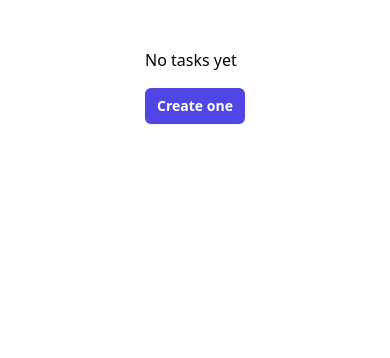
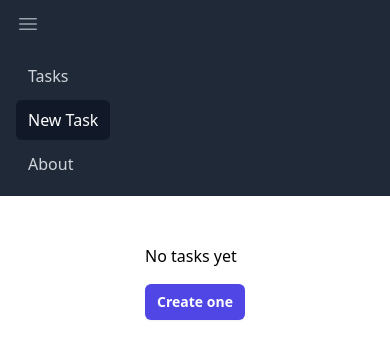
Before and after one commit to oluciams/tasks-list, a Next.js app: page / in a window 390 px wide. Shown: the top 358 px of the page. Built offline with nearby package versions, Linux system fonts and the light colour scheme; no server answers; the database is empty.

Commit message:
add Navbar and Layout component

```diff
--- /dev/null
+++ b/src/components/Layout.tsx
@@ -0,0 +1,10 @@
+import Navbar from "./Navbar";
+
+export default function Layout({ children }: { children: JSX.Element | JSX.Element[] }) {
+  return (
+    <>
+      <Navbar />
+      <main>{children}</main>
+    </>
+  );
+}
--- /dev/null
+++ b/src/components/Navbar.tsx
@@ -0,0 +1,88 @@
+import Link from "next/link";
+import { useRouter } from "next/router";
+
+export default function Navbar() {
+
+  const router = useRouter()
+
+  return (
+    <nav className="bg-gray-800">
+      <div className="mx-auto max-w-7xl px-2 sm:px-6 lg:px-8">
+        <div className="relative flex h-12 items-center justify-between">
+          <div className="absolute inset-y-0 left-0 flex items-center sm:hidden">
+             <button
+              type="button"
+              className="inline-flex items-center justify-center rounded-md p-2 text-gray-400 hover:bg-gray-700 hover:text-white focus:outline-none focus:ring-2 focus:ring-inset focus:ring-white"
+              aria-controls="mobile-menu"
+              aria-expanded="false">
+              <svg
+                className="block h-6 w-6"
+                fill="none"
+                viewBox="0 0 24 24"
+                stroke-width="1.5"
+                stroke="currentColor"
+                aria-hidden="true"
+              >
+                <path
+                  stroke-linecap="round"
+                  stroke-linejoin="round"
+                  d="M3.75 6.75h16.5M3.75 12h16.5m-16.5 5.25h16.5"
+                />
+              </svg>
+            </button>
+          </div>
+
+          <div className="flex flex-1 items-center justify-center sm:items-stretch sm:justify-start">
+            <div className="hidden sm:ml-6 sm:block">
+              <div className="flex space-x-4">
+                <Link
+                  href={"/"}
+                  className="text-gray-300 hover:bg-gray-700 hover:text-white rounded-md px-3 py-2 text-sm font-medium"
+                >
+                  Tasks
+                </Link>
+                <button
+                  onClick={() => router.push("/tasks/newTask")}
+                  className="bg-gray-900 text-white rounded-md px-3 py-2 text-sm font-medium"
+                  aria-current="page"
+                >
+                  New Task
+                </button>
+                <Link
+                  href="/about"
+                  className="text-gray-300 hover:bg-gray-700 hover:text-white rounded-md px-3 py-2 text-sm font-medium"
+                >
+                  About
+                </Link>
+              </div>
+            </div>
+          </div>
+        </div>
+
+        <div className="sm:hidden" id="mobile-menu">
+          <div className="space-y-1 px-2 pb-3 pt-2">
+            <Link
+              href={"/"}
+              className="text-gray-300 hover:bg-gray-700 hover:text-white block rounded-md px-3 py-2 text-base font-medium"
+            >
+              Tasks
+            </Link>
+            <button
+              onClick={() => router.push("/tasks/newTask")}
+              className="bg-gray-900 text-white block rounded-md px-3 py-2 text-base font-medium"
+              aria-current="page"
+            >
+              New Task
+            </button>
+            <Link
+              href="/about"
+              className="text-gray-300 hover:bg-gray-700 hover:text-white block rounded-md px-3 py-2 text-base font-medium"
+            >
+              About
+            </Link>
+          </div>
+        </div>
+      </div>
+    </nav>
+  );
+}
--- a/src/components/tasks/TaskList.tsx
+++ b/src/components/tasks/TaskList.tsx
@@ -5,13 +5,11 @@
 }
 
 export default function TaskList({ tasks }: Props) {
-  console.log(tasks)
 
   return (
     <section>
       {
         tasks.map((task) => (
-          <>
           <div key={task.id} className="border">
             <div className="card-body">
               <h5 className="card-title">{task.title}</h5>
@@ -21,7 +19,6 @@
               )}
             </div>
           </div>
-          </>
         ))}
     </section>
   );
--- a/src/pages/about.tsx
+++ b/src/pages/about.tsx
@@ -1,6 +1,10 @@
+import Layout from "@/components/Layout"
+
 export default function about() {
   return (
-    <h1 className="text-3xl font-bold underline">About</h1>
+    <Layout>
+      <h1 className="text-3xl font-bold underline">About</h1>
+    </Layout>
   )
 
 }
--- a/src/pages/index.tsx
+++ b/src/pages/index.tsx
@@ -1,3 +1,4 @@
+import Layout from "@/components/Layout";
 import TaskList from "@/components/tasks/TaskList";
 import { useRouter } from "next/router";
 import { Task } from "src/interfaces/Tasks"
@@ -11,7 +12,7 @@
   const router = useRouter()
 
   return (
-    <>
+    <Layout>
       {tasks.length === 0 ? (
         <section className="mt-12 flex items-center justify-center gap-x-4">
           <div>
@@ -28,7 +29,7 @@
           <TaskList tasks={tasks} />
 
       )}
-    </>
+    </Layout>
   );
 }
 
--- a/src/pages/tasks/newTask.tsx
+++ b/src/pages/tasks/newTask.tsx
@@ -1,5 +1,6 @@
+import Layout from "@/components/Layout";
 import { Task } from "@/interfaces/Tasks";
-import Router, { useRouter } from "next/router";
+import { useRouter } from "next/router";
 import { ChangeEvent, FormEvent, useState } from "react";
 
 export default function NewTask() {
@@ -36,6 +37,7 @@
    }
 
   return (
+    <Layout>
       <section className="mt-10 ml-12 grid grid-cols-1 gap-x-6 gap-y-8 sm:grid-cols-6">
         <form onSubmit={handleSubmit}>
           <div className="space-y-6">
@@ -81,5 +83,6 @@
           </div>
         </form>
       </section>
+    </Layout>
   );
 }
```
Lines whose indentation alone changed are shown as unchanged.
